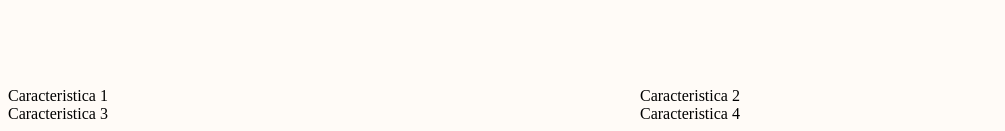
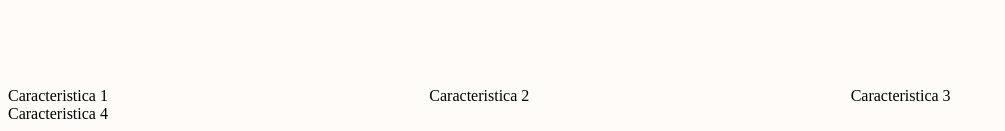
Before and after one commit to cediel/semana1bedu, a plain HTML site: page index.html in a window 1280 px wide. Shown: the part 1155-1286 px from the top of the page, without its empty margins (0-1005 px from the left). Drawn offline with nearby package versions, Linux system fonts and the light colour scheme.

Commit message:
Reto 01 22062022

```diff
--- a/styles.css
+++ b/styles.css
@@ -122,5 +122,5 @@ li{
   }
 .features{
   display: grid;
-  grid-template-columns: 1fr 1fr;
+  grid-template-columns: repeat(3, 1fr);
 }
```
